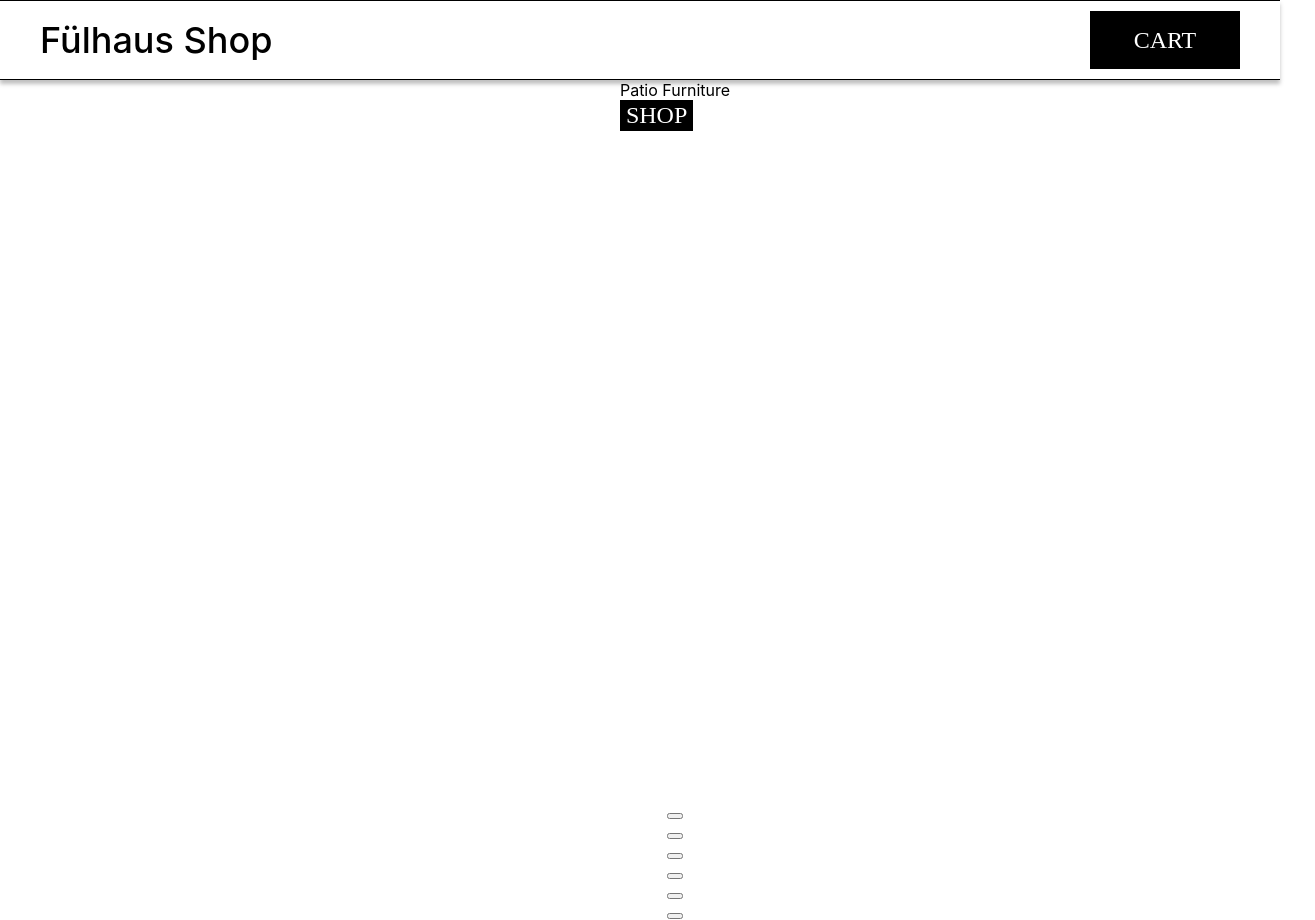
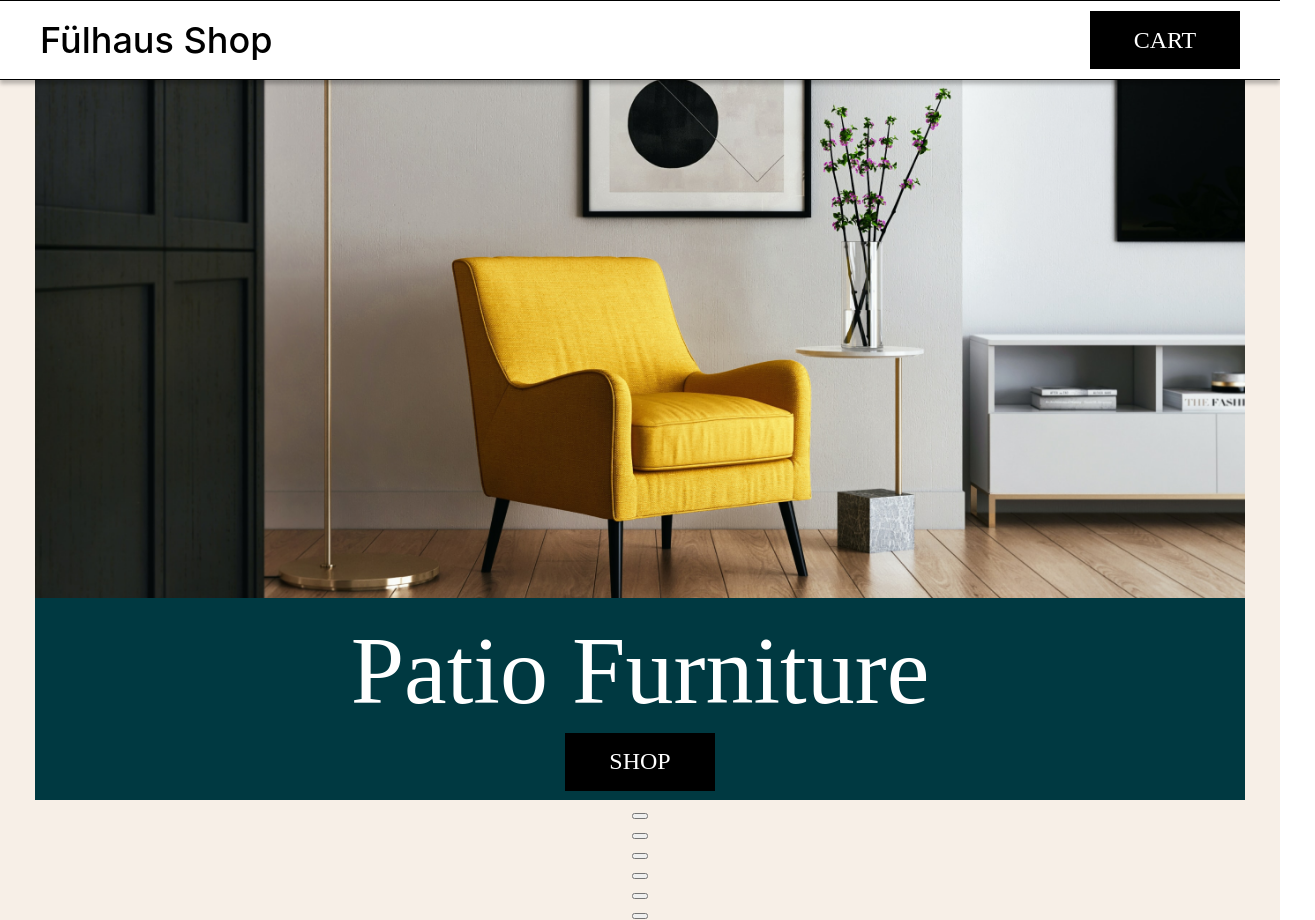
Before and after one commit to mar10outof10/fulhaus-frontend-assessment, a React (Create React App) app: page / in a window 1280 px wide. Shown: the whole page, 1315 px wide, since content can reach past the window. Built offline with nearby package versions, Linux system fonts and the light colour scheme.

Commit message:
Styled hero

```diff
--- a/src/components/Navbar/Navbar.scss
+++ b/src/components/Navbar/Navbar.scss
@@ -1,6 +1,7 @@
 @import 'sassStyles/colours';
 
 .navbar {
+  position: sticky;
   display: flex;
   align-items: center;
   justify-content: center;
--- a/src/components/PageContainer/Hero.js
+++ b/src/components/PageContainer/Hero.js
@@ -4,9 +4,9 @@ const Hero = () => {
   return (
     <div className="hero">
       <div className="hero__imageContainer" />
-      <div className="hero__content">
-        <div className="hero__header">Patio Furniture</div>
-        <button className="button hero__button">SHOP</button>
+      <div className="hero__cta">
+        <div className="hero__ctaHeader">Patio Furniture</div>
+        <button className="button hero__ctaButton">SHOP</button>
       </div>
     </div>
   );
--- a/src/components/PageContainer/Hero.scss
+++ b/src/components/PageContainer/Hero.scss
@@ -1,8 +1,36 @@
-
+@import 'sassStyles/colours';
 
 .hero {
   height: calc(100vh - 80px);
+  width: 100%;
   &__imageContainer {
-    background: url('../../assets/images/hero__backgroundImage.png')
+    background-image: url('../../assets/images/hero__backgroundImage.png');
+    background-size: cover;
+    background-position: center;
+    width: 100%;
+    height: 72%;
+
+  }
+
+  &__cta {
+    height: 28%;
+    background-color: $green;
+    display: flex;
+    flex-direction: column;
+    justify-content: center;
+    align-items: center;
+  }
+
+  &__ctaHeader {
+    font-family: 'Crimson Text';
+    font-weight: 400;
+    font-size: 96px;
+    line-height: 125px;
+    color: $white;
+  }
+
+  &__ctaButton {
+    width: 150px;
+    height: 58px;
   }
 }
--- a/src/components/PageContainer/PageContainer.scss
+++ b/src/components/PageContainer/PageContainer.scss
@@ -1,8 +1,8 @@
+@import 'sassStyles/colours';
+
 .pageContainer {
   display: flex;
-  justify-content: center;
-  width: 100%;
-  margin: 0 35px;
+  background-color: $canvas;
 
   &__contentContainer {
     display: flex;
@@ -10,5 +10,6 @@
     align-items: center;
     width: 100%;
     max-width: 1440px;
+    margin: 0 35px;
   }
 }
```
